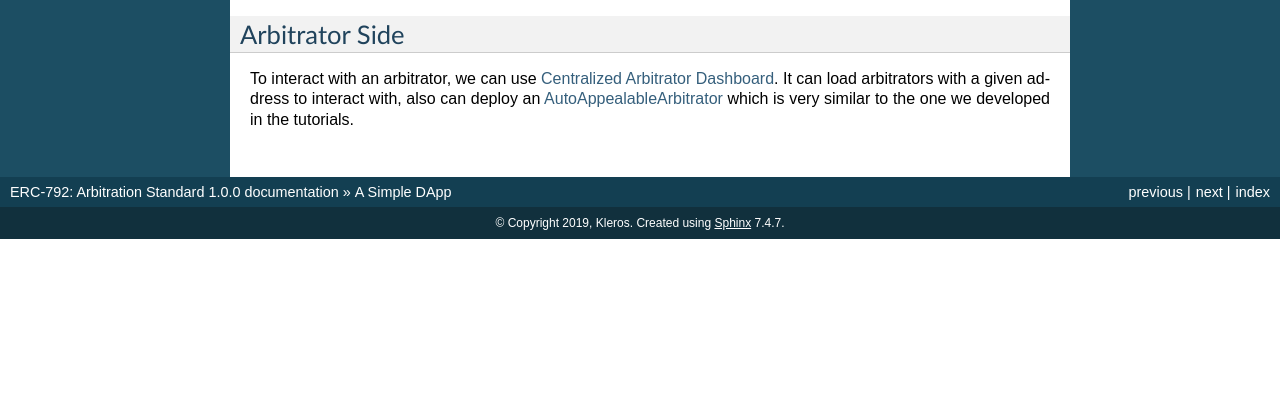
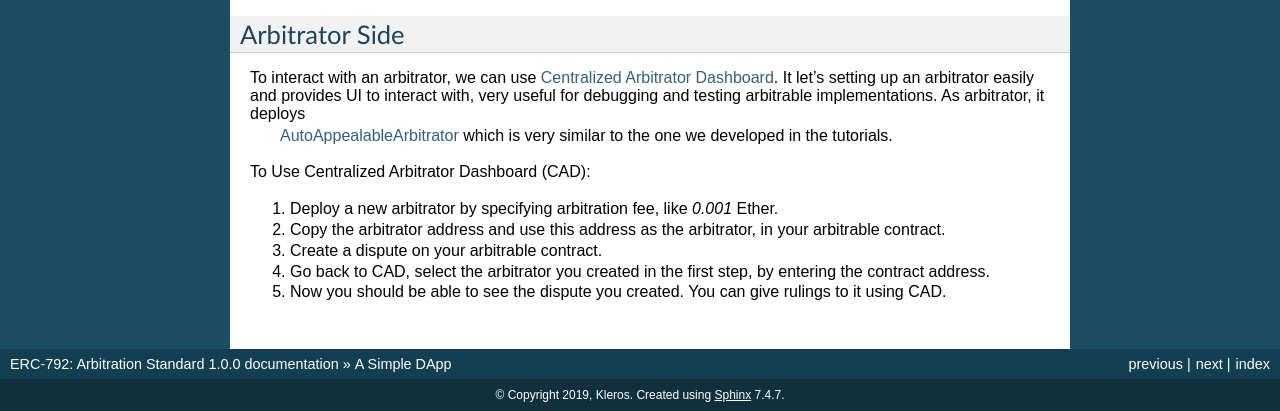
Before and after one commit to kleros/erc-792, a Sphinx documentation site: the page built from docs/a-simple-dapp.rst, in a window 1280 px wide and 900 px high, scrolled down 2557 px, cut to the strip 489-900 px from the top of the window. Built offline with Sphinx 7.4.7, drawn with Linux system fonts in a browser that asks for light colours; before the commit the page ends 3285 px from its top, so only the background shows below that.

Commit message:
refactor(a-simple-dapp): update Arbitrator Side section

```diff
--- a/docs/a-simple-dapp.rst
+++ b/docs/a-simple-dapp.rst
@@ -154,4 +154,13 @@ Interact
 Arbitrator Side
 ###############
 
-To interact with an arbitrator, we can use `Centralized Arbitrator Dashboard <https://centralizedarbitrator.netlify.com>`_. It can load arbitrators with a given address to interact with, also can deploy an `AutoAppealableArbitrator <https://github.com/kleros/kleros-interaction/blob/master/contracts/standard/arbitration/AutoAppealableArbitrator.sol>`_ which is very similar to the one we developed in the tutorials.
+To interact with an arbitrator, we can use `Centralized Arbitrator Dashboard <https://centralizedarbitrator.netlify.com>`_. It let's setting up an arbitrator easily and provides UI to interact with, very useful for debugging and testing arbitrable implementations. As arbitrator, it deploys
+ `AutoAppealableArbitrator <https://github.com/kleros/kleros-interaction/blob/master/contracts/standard/arbitration/AutoAppealableArbitrator.sol>`_ which is very similar to the one we developed in the tutorials.
+
+To Use Centralized Arbitrator Dashboard (CAD):
+
+1. Deploy a new arbitrator by specifying arbitration fee, like `0.001` Ether.
+2. Copy the arbitrator address and use this address as the arbitrator, in your arbitrable contract.
+3. Create a dispute on your arbitrable contract.
+4. Go back to CAD, select the arbitrator you created in the first step, by entering the contract address.
+5. Now you should be able to see the dispute you created. You can give rulings to it using CAD.
```
